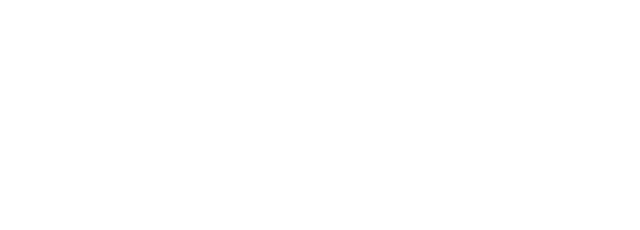
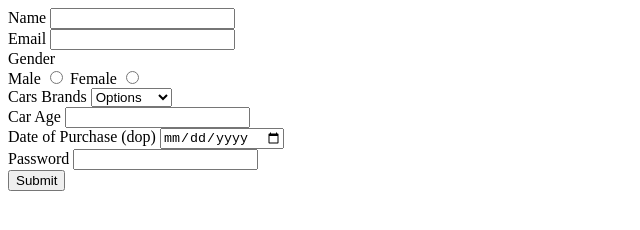
Before and after one commit to acciojob/car-insurance-form-omie-d, a website: page main.html in a window 1280 px wide. Shown: the whole page, without its empty margins (0-640 px from the left). Drawn offline with Linux system fonts and the light colour scheme.

Commit message:
created a submission

```diff
--- a/main.html
+++ b/main.html
@@ -8,6 +8,47 @@
 
 <body>
 	<!-- the entire body must be written by student -->
+	<form method="post">
+		<div>
+			<label for="name">Name</label>
+			<input id="name" type="text" required>
+		</div>
+		<div>
+			<label for="email">Email</label>
+			<input id="email" type="email" required>
+		</div>
+		<label for="radio">Gender</label>
+		<div>
+			<label for="radio">Male</label>
+			<input id="radio" type="radio" name="gender" value="male" required>
+			<label for="radio">Female</label>
+			<input id="radio" type="radio" name="gender" value="female" required>
+		</div>
+		<div>
+			<label for="cars">Cars Brands</label>
+			<select>
+				<option>Options</option>
+				<option>BMW</option>
+				<option>Audi</option>
+				<option>Mercedez</option>
+			</select>
+		</div>
+		<div>
+			<label for="carage">Car Age</label>
+			<input id="carage" type="number" required>
+		</div>
+		<div>
+			<label for="drop">Date of Purchase (dop)</label>
+			<input id="drop" type="date" required>
+		</div>
+		<div>
+			<label for="password">Password</label>
+			<input id="password" type="password" required>
+		</div>
+		<div>
+			<button type="submit">Submit</button>
+		</div>
+	</form>
     <script type="text/javascript" src="./script.js">
 </script>
 
```
